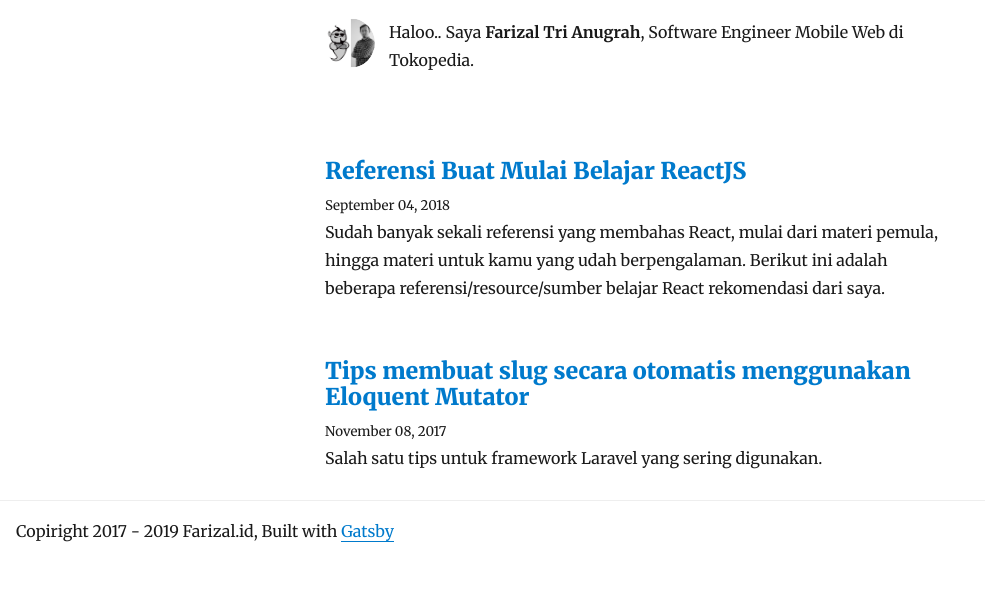
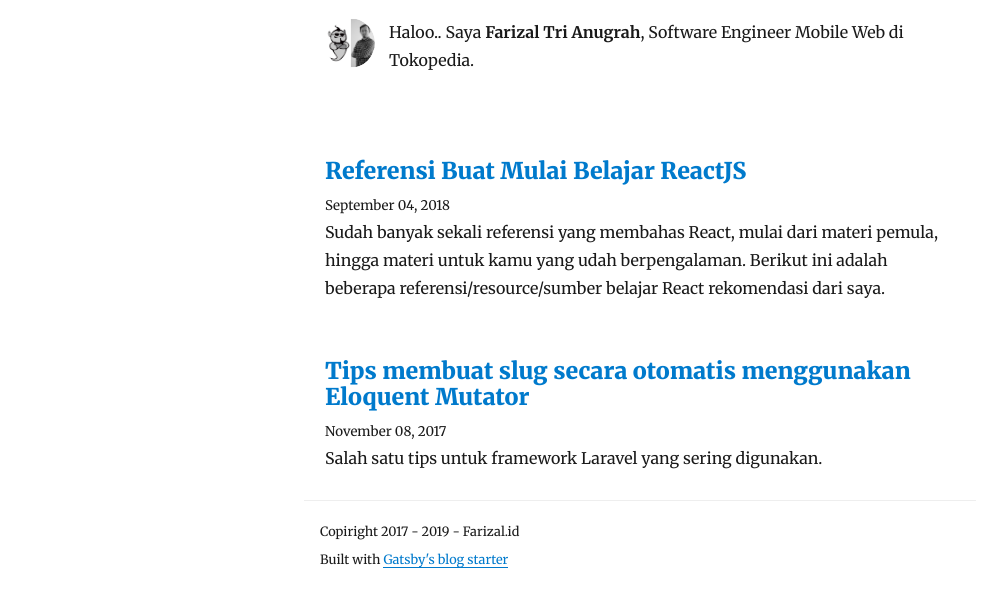
Before and after one commit to omdjin/farizal.id, a Gatsby site: page / in a window 1280 px wide. Shown: the part 96-702 px from the top of the page, without its empty margins (0-985 px from the left). Built offline with nearby package versions, Linux system fonts and the light colour scheme; Gatsby itself is replaced by a stand-in of ours; some packages are replaced by stand-ins of ours.

Commit message:
Make footer font smaller

```diff
--- a/src/components/layout.js
+++ b/src/components/layout.js
@@ -69,14 +69,17 @@ class Layout extends React.Component {
           style={{
             marginLeft: `auto`,
             marginRight: `auto`,
+            maxWidth: rhythm(24),
             padding: `16px`,
             borderTop: `1px solid #eee`,
+            ...scale(-1 / 4),
           }}
         >
-          Copiright 2017 - {new Date().getFullYear()} Farizal.id, Built with
-          {` `}
-          <a href="https://www.gatsbyjs.org" target="_blank" rel="noopener noreferrer">
-            Gatsby
+          Copiright 2017 - {new Date().getFullYear()} - Farizal.id
+          <br />
+          Built with {` `}
+          <a href="https://github.com/gatsbyjs/gatsby-starter-blog" target="_blank" rel="noopener noreferrer">
+            Gatsby's blog starter
           </a>
         </footer>
       </>
```
